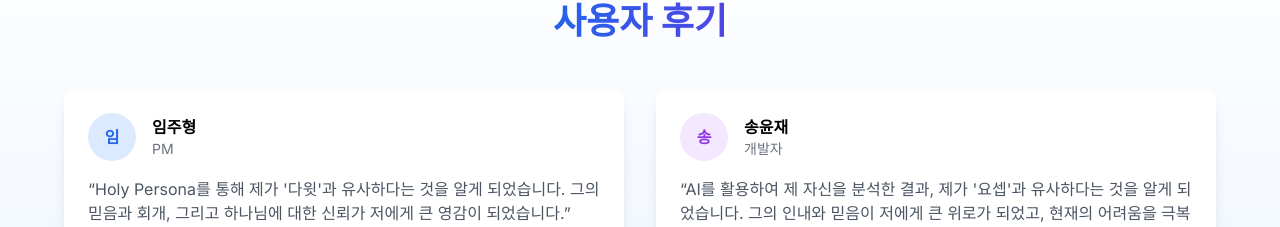
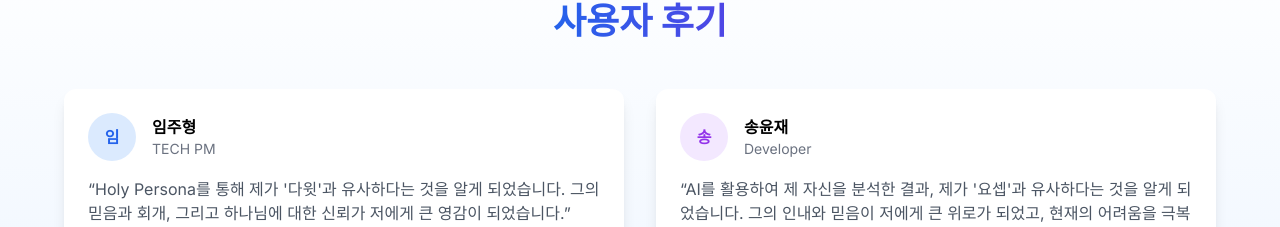
Before and after one commit to Joohyung-7270/Holy-Persona, a Next.js app in the folder holy-persona/: page / in a window 1280 px wide. Shown: the part 1413-1640 px from the top of the page. Built offline with nearby package versions, Linux system fonts and the light colour scheme.

Commit message:
edit value

```diff
--- a/holy-persona/src/app/page.tsx
+++ b/holy-persona/src/app/page.tsx
@@ -254,7 +254,7 @@
                 </div>
                 <div>
                   <h4 className="font-semibold">임주형</h4>
-                  <p className="text-sm text-gray-500 dark:text-gray-400">PM</p>
+                  <p className="text-sm text-gray-500 dark:text-gray-400">TECH PM</p>
                 </div>
               </div>
               <p className="text-gray-600 dark:text-gray-300">
@@ -275,7 +275,7 @@
                 </div>
                 <div>
                   <h4 className="font-semibold">송윤재</h4>
-                  <p className="text-sm text-gray-500 dark:text-gray-400">개발자</p>
+                  <p className="text-sm text-gray-500 dark:text-gray-400">Developer</p>
                 </div>
               </div>
               <p className="text-gray-600 dark:text-gray-300">
```
